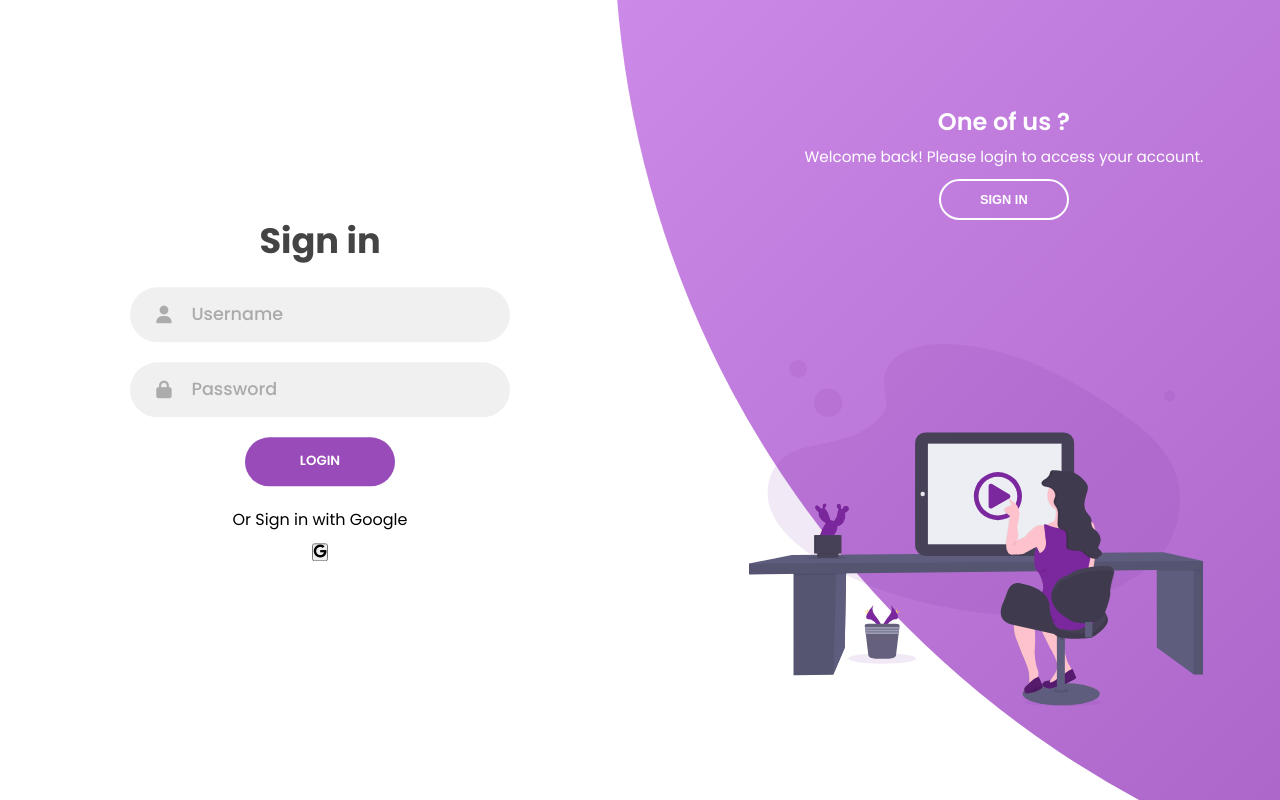
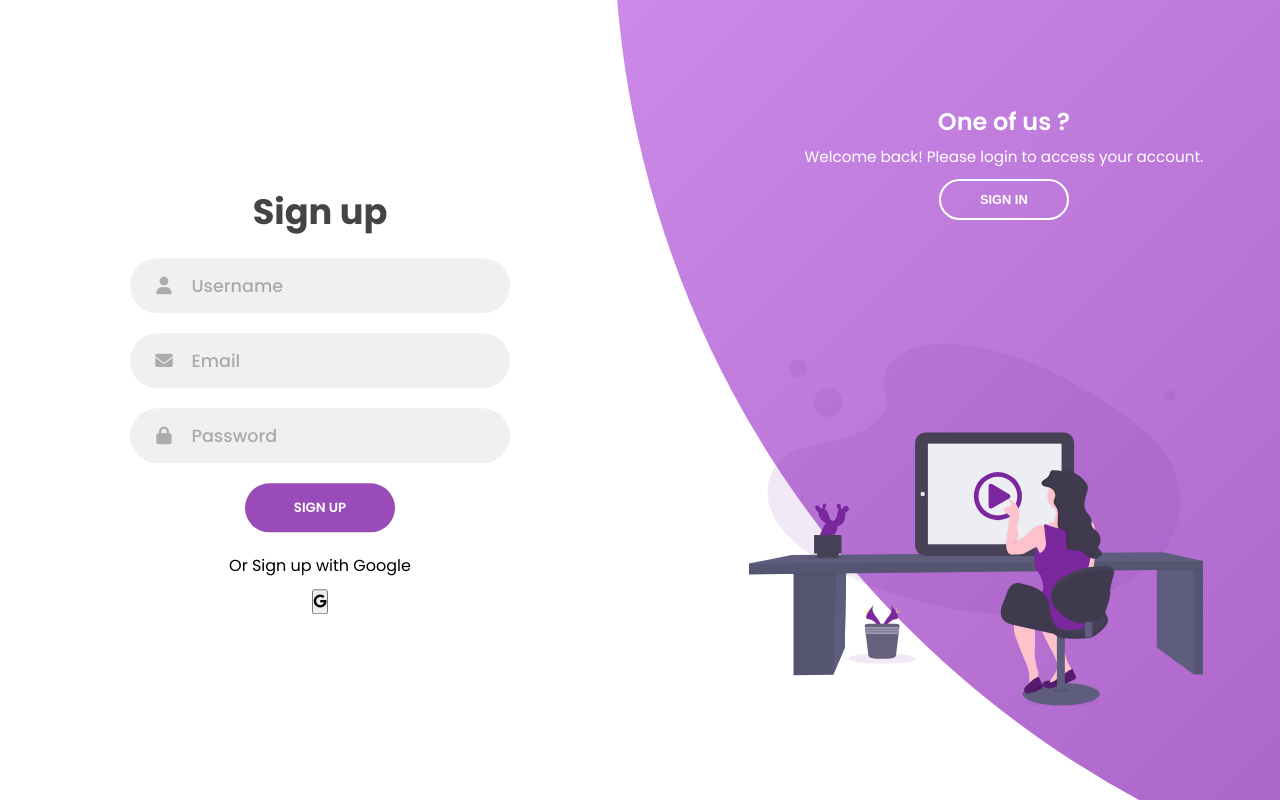
Before and after one commit to theshreyaa/Career-Climb, a plain HTML site: page signin.html in a window 1280 px wide. Both pictures are taken after a click on the button "SIGN UP". Drawn offline with Linux system fonts and the light colour scheme.

Commit message:
Signin updated

```diff
--- a/assets/css/signin.css
+++ b/assets/css/signin.css
@@ -248,12 +248,12 @@ div.sign-in-form {
   left: 25%;
 }
 
-.container.sign-up-mode form.sign-up-form {
+.container.sign-up-mode div.sign-up-form {
   opacity: 1;
   z-index: 2;
 }
 
-.container.sign-up-mode form.sign-in-form {
+.container.sign-up-mode div.sign-in-form {
   opacity: 0;
   z-index: 1;
 }
--- a/signin.html
+++ b/signin.html
@@ -14,7 +14,7 @@
     <div class="container">
       <div class="forms-container">
         <div class="signin-signup">
-          <div class="sign-in-form">
+          <div target="_blank" action="#" method="post" class="sign-in-form">
             <h2 class="title">Sign in</h2>
             <div class="input-field">
               <i class="fas fa-user"></i>
@@ -26,7 +26,7 @@
             </div>
             <input type="submit" value="Login" class="btn solid" />
             <p class="social-text">Or Sign in with Google</p>
-            <!-- <div class="social-media"> -->
+            <div class="social-media">
               <!-- <a href="#" class="social-icon">
                 <i class="fab fa-facebook-f"></i>
               </a>
@@ -40,9 +40,9 @@
               <!-- <a href="#" class="social-icon">
                 <i class="fab fa-linkedin-in"></i>
               </a> -->
-            <!-- </div> -->
+            </div>
           </div>
-          <div class="sign-up-form">
+          <div target="_blank" action="#" method="post" class="sign-up-form">
             <h2 class="title">Sign up</h2>
             <div class="input-field">
               <i class="fas fa-user"></i>
@@ -61,7 +61,7 @@
             <p class="social-text">Or Sign up with Google</p>
             <div class="social-media">
                 <!-- <i class="fab fa-google"></i> -->
-                <button id="signInWithGoogle">Login with your Google
+                <button id="signInWithGoogle">
                     <!-- <img src="./img/google.svg" width="55px" height="55px" alt="Sign in with your Google account."> -->
                     <i class="fab fa-google"></i>
                 </button><br>
```
